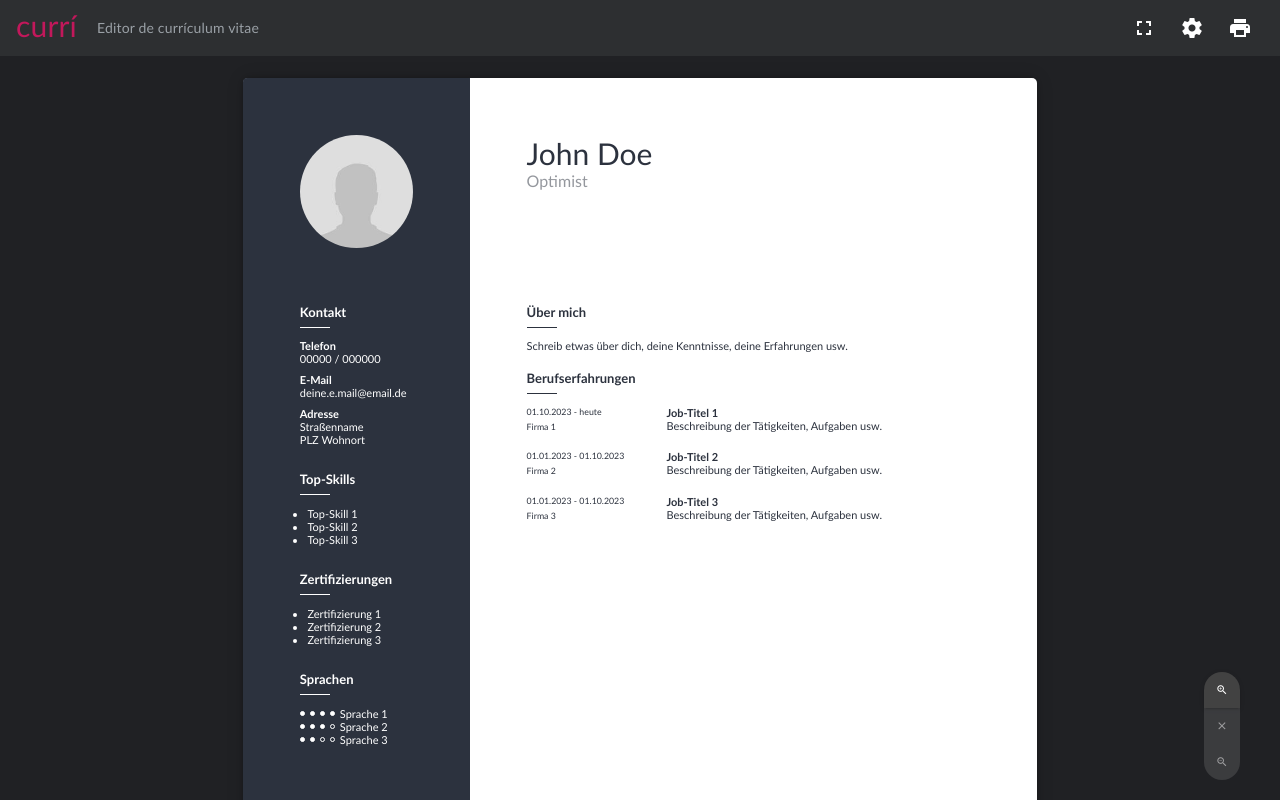
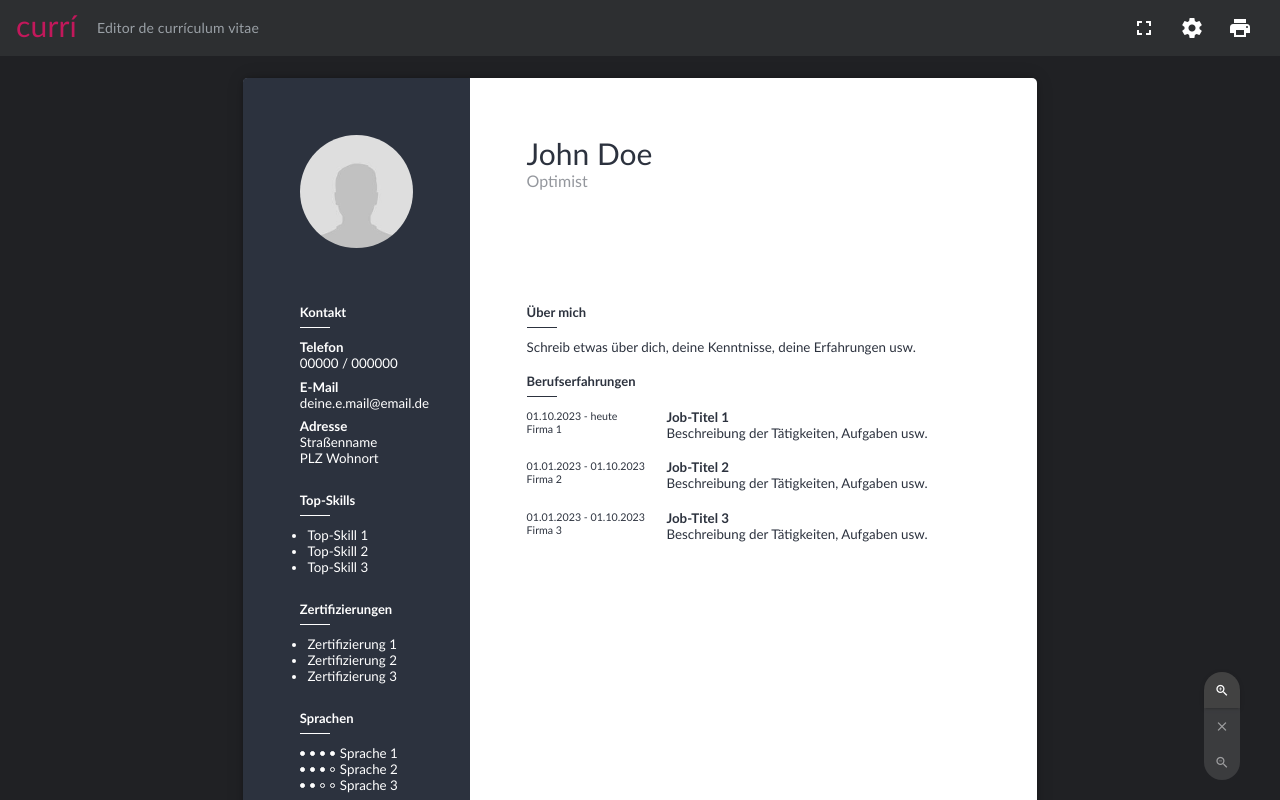
Before and after one commit to aurora-elements/editorDeCurriculumVitae, an Angular app: page / in a window 1280 px wide. Built offline with nearby package versions, Linux system fonts and the light colour scheme.

Commit message:
Bug fixes

```diff
--- a/src/app/app.component.scss
+++ b/src/app/app.component.scss
@@ -32,6 +32,11 @@ mat-drawer-content {
 }
 
 @media print {
+  .example-container {
+    width: initial;
+    height: initial;
+    padding-top: 0;
+  }
   app-header {
     display: none;
   }
@@ -41,6 +46,9 @@ mat-drawer-content {
   .mat-drawer-content {
     margin-right: 0!important;
     overflow: hidden;
+    padding: 0;
+    display: initial;
+    position: initial;
   }
   .book {
     padding-top:0;
--- a/src/app/experience/experience-item/experience-item.component.scss
+++ b/src/app/experience/experience-item/experience-item.component.scss
@@ -8,7 +8,7 @@
 
 aside {
   display: grid;
-  grid-template-rows: 1fr;
+  grid-template-rows: auto 1fr;
   grid-gap: 0;
   font-size: 80%;
 }
--- a/src/styles.scss
+++ b/src/styles.scss
@@ -4,6 +4,11 @@ body, html {
   background-color: #303030;
   font-size: var(--body-text-size);
   font-family: "Calibri"!important;
+  text-rendering: optimizeLegibility;
+  -webkit-font-smoothing: antialiased;
+  -moz-osx-font-smoothing: antialiased;
+  font-smooth: always;
+  font-smoothing: antialiased;
 }
 @media print {
   body {
@@ -164,5 +169,12 @@ ul {
     display: none!important;
   }
 }
+
+@media print and (color) {
+  * {
+    -webkit-print-color-adjust: exact;
+    print-color-adjust: exact;
+  }
+}
 html, body { height: 100%; }
 body { margin: 0; font-family: var(--headline-font); }
--- a/src/theme.scss
+++ b/src/theme.scss
@@ -1,5 +1,5 @@
 :root {
-  --body-text-size: 11px;
+  --body-text-size: 10pt;
   --page-width: 21cm;
   --page-min-height: 29.7cm;
   --space: 1.5cm;
```
